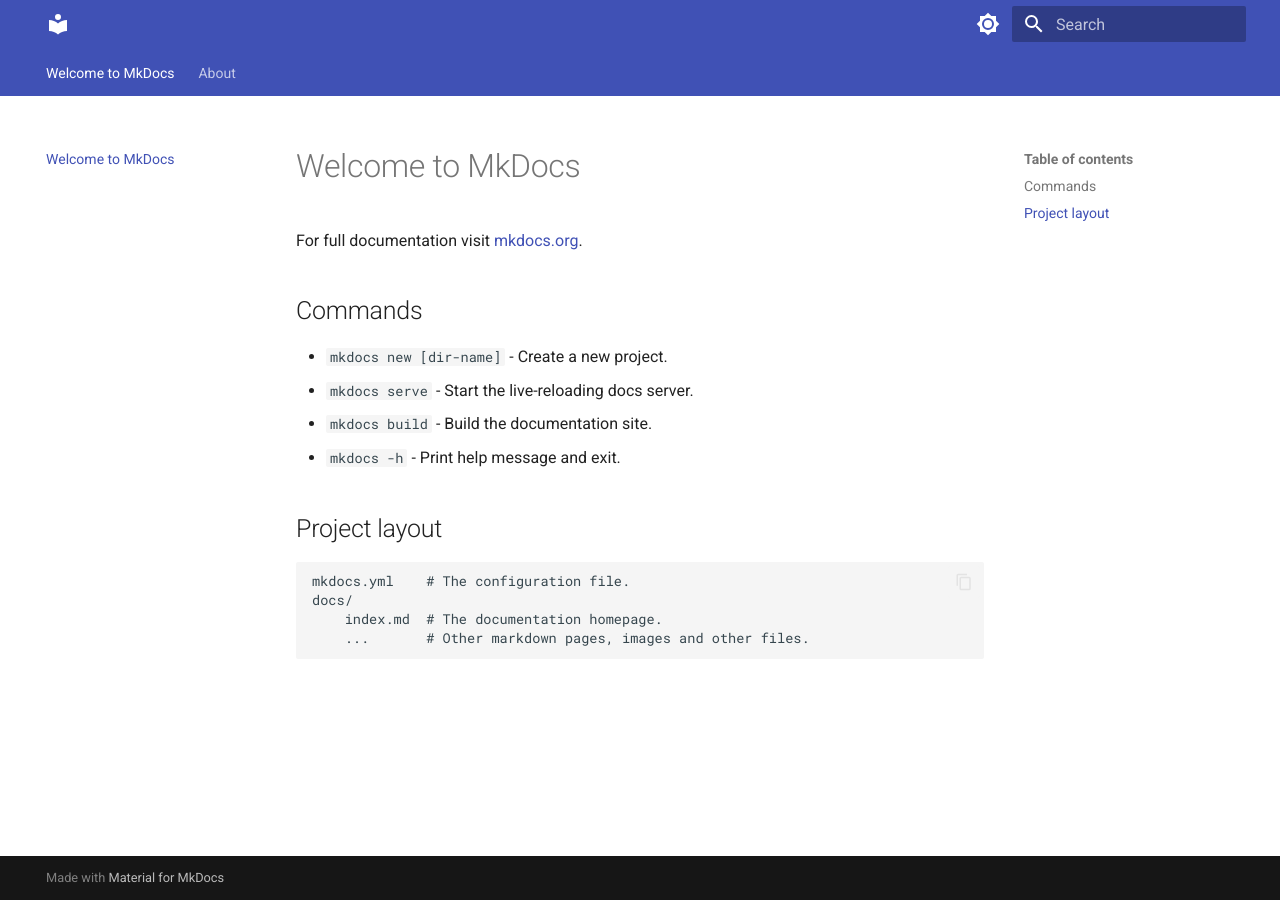
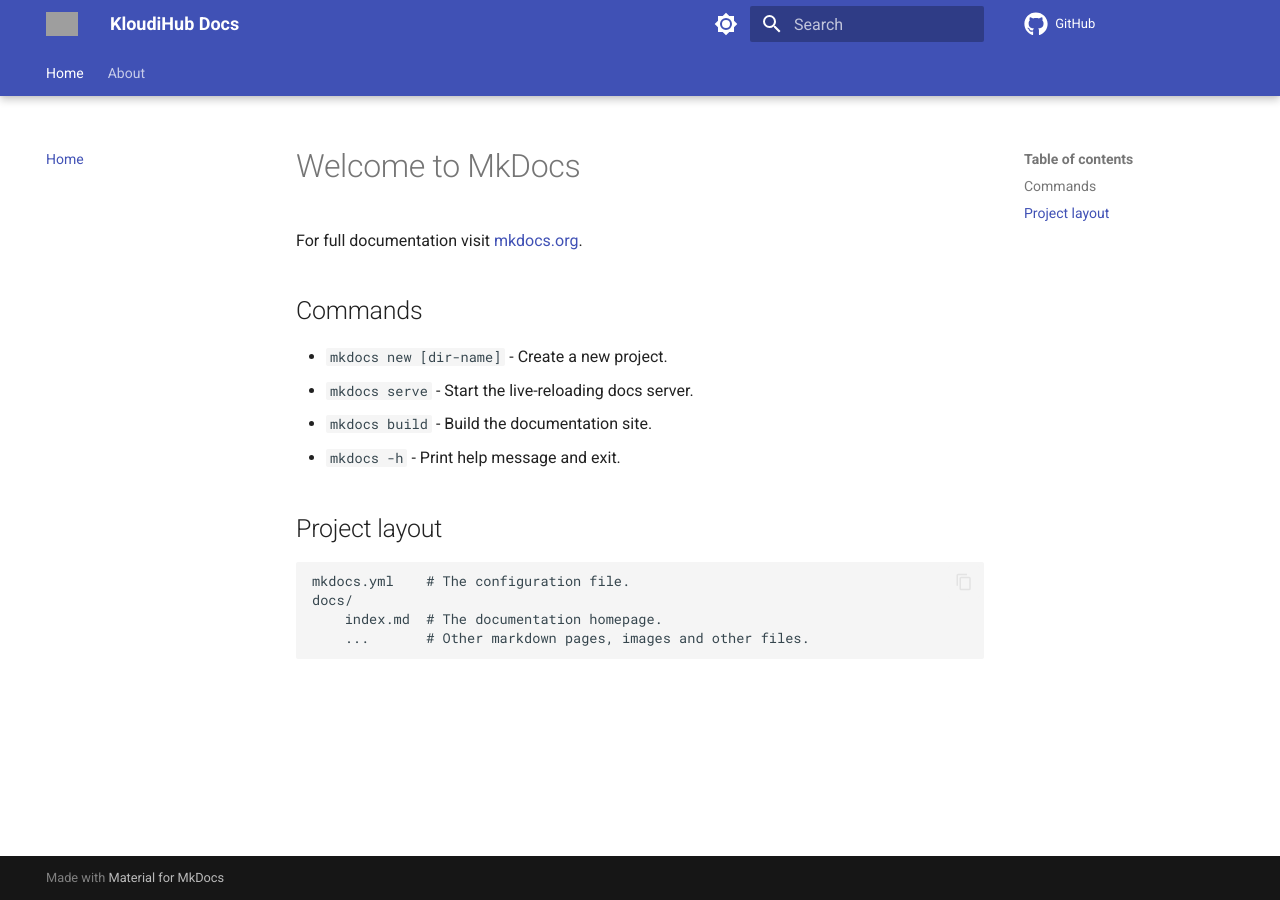
Before and after one commit to roudika/mkdocs, an MkDocs documentation site: the page built from docs/index.md, in a window 1280 px wide. Built offline with MkDocs 1.6.1 and Material for MkDocs 9.7.7, drawn with Linux system fonts in a browser that asks for light colours; comment, search, counter and statistics services are not loaded; grey boxes are pictures that could not be loaded.

Commit message:
Enhance mkdocs.yml with site and theme settings
Updated mkdocs configuration with site details, theme settings, and navigation structure.

```diff
--- a/mkdocs.yml
+++ b/mkdocs.yml
@@ -1,5 +1,27 @@
+site_name: KloudiHub Docs
+site_url: https://mkdocs.roudi.workers.dev/
+site_author: Mahdi
+repo_url: https://github.com/roudika/mkdocs
+edit_uri: edit/main/docs/
+
 theme:
   name: material
+  # Branding
+  logo: material/cloud-outline  # You can replace this with an svg/png in your docs folder
+  icon:
+    repo: fontawesome/brands/github
+
+  # Features (Fixed Navigation)
+  features:
+    - navigation.tabs           # Enables the top navigation bar
+    - navigation.tabs.sticky    # Keeps tabs visible
+    - navigation.top            # Back to top button
+    - navigation.tracking       # URL updates on scroll
+    - search.suggest
+    - search.highlight
+    - content.code.copy         # Copy button for code snippets
+
+  # Color Palette
   palette:
     - media: "(prefers-color-scheme: light)"
       scheme: default
@@ -15,18 +37,26 @@ theme:
       toggle:
         icon: material/brightness-4
         name: Switch to light mode
-  features:
-    - navigation.tabs
-    - navigation.top
-    - search.suggest
-    - search.highlight
-    - content.code.copy # Adds a 'copy' button to all code blocks
 
+# Navigation Structure
+nav:
+  - Home: index.md
+  - About: about.md
+
+# Plugins (Matching your requirements.txt)
+plugins:
+  - search
+  - minify:
+      minify_html: true
+
+# Extensions for Technical Accuracy
 markdown_extensions:
   - admonition
-  - pymdownx.details # Collapsible blocks
+  - pymdownx.details
+  - pymdownx.superfences
   - pymdownx.highlight:
       anchor_linenums: true
-  - pymdownx.inlinehilite
-  - pymdownx.snippets
-  - pymdownx.superfences # Required for nesting code in lists/admonitions
+      line_spans: __span
+      pygments_lang_class: true
+  - toc:
+      permalink: true
```
